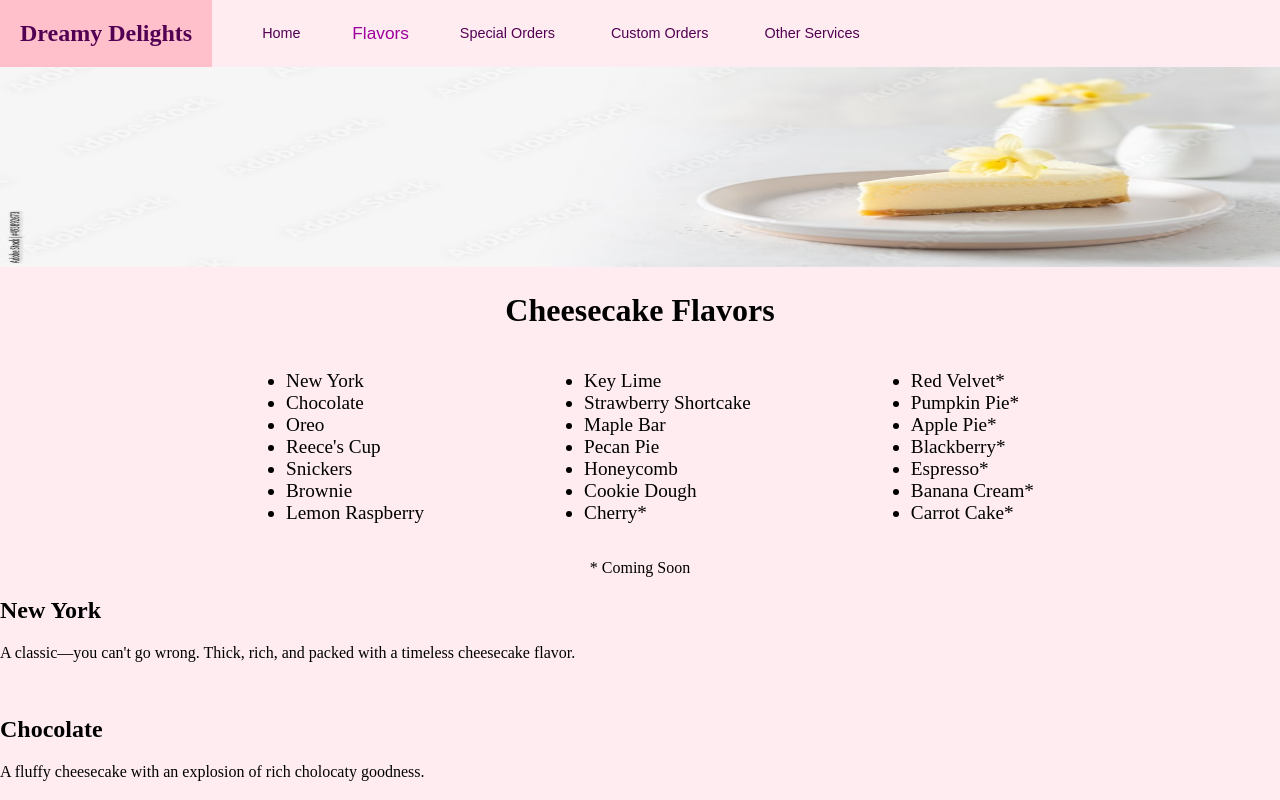
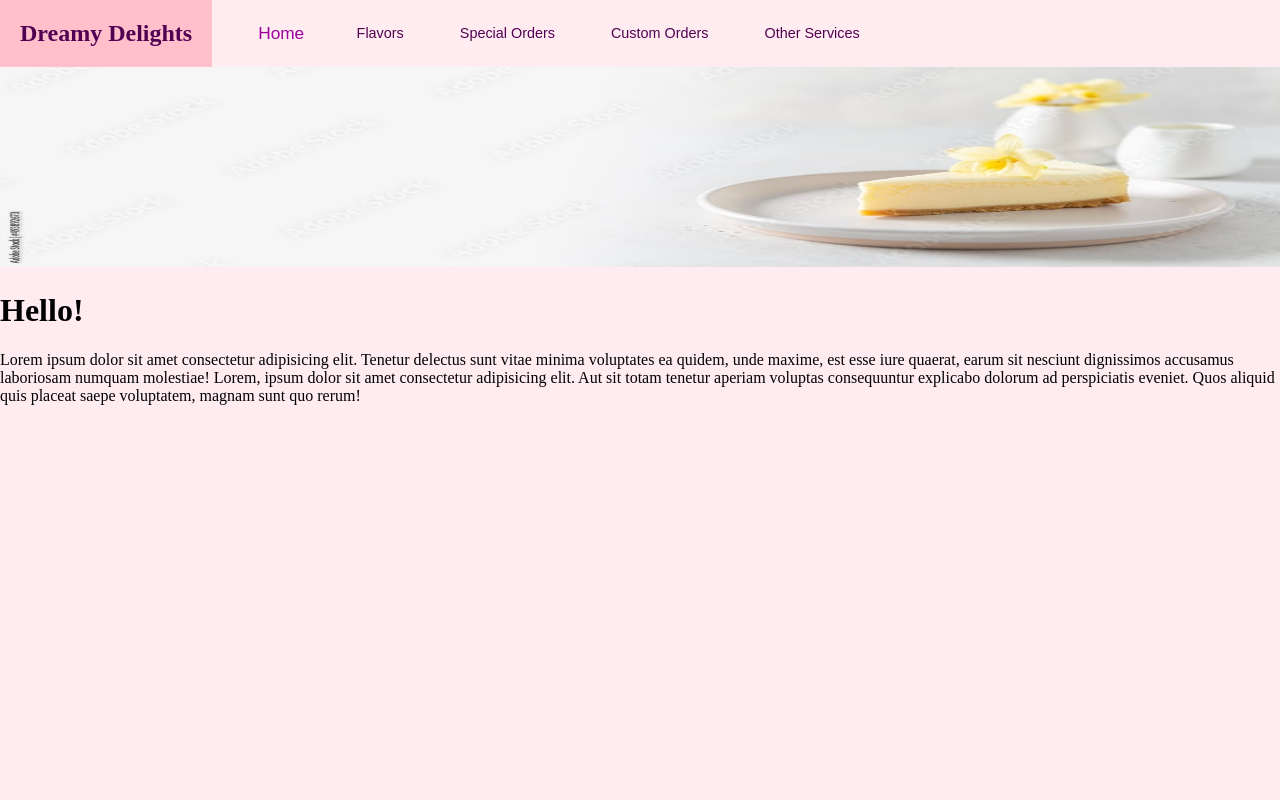
Before and after one commit to cdvchek/dreamydelightskm, a plain HTML site: page index.html in a window 1280 px wide. Shown: the top 800 px of the page. Drawn offline with Linux system fonts and the light colour scheme.

Commit message:
changed the home page to be the landing page

```diff
--- a/css/page-setup.css
+++ b/css/page-setup.css
@@ -1,9 +1,9 @@
 #page-home {
-    display: none;
+    /* display: none; */
 }
 
 #page-flavors {
-    /* display: none; */
+    display: none;
 }
 
 #page-special-orders {
--- a/index.html
+++ b/index.html
@@ -15,8 +15,8 @@
         <div id="nav-title-div">
             <h1 id="nav-title-h1">Dreamy Delights</h1>
         </div>
-        <button data-id="home" class="nav-button">Home</button>
-        <button data-id="flavors" class="nav-button active">Flavors</button>
+        <button data-id="home" class="nav-button active">Home</button>
+        <button data-id="flavors" class="nav-button">Flavors</button>
         <button data-id="special-orders" class="nav-button">Special Orders</button>
         <button data-id="custom-orders" class="nav-button">Custom Orders</button>
         <button data-id="other-services" class="nav-button">Other Services</button>
```
